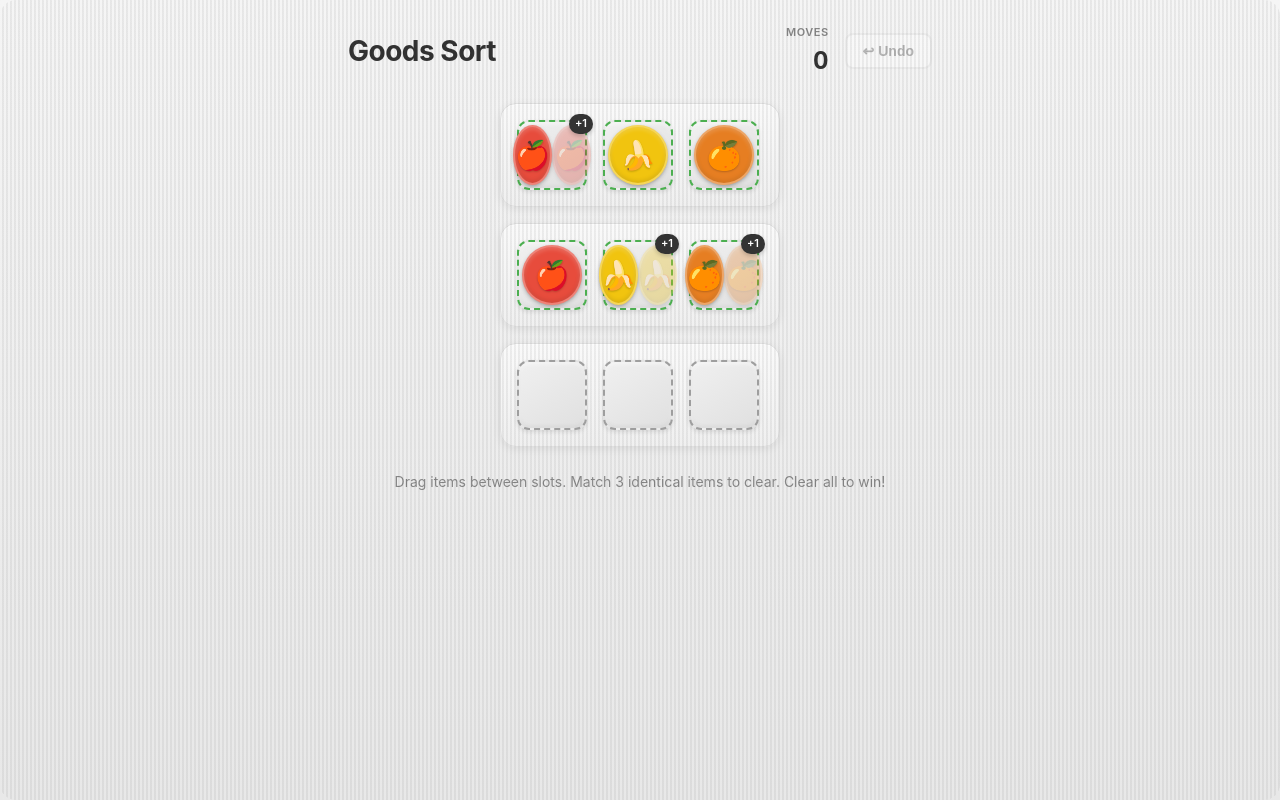
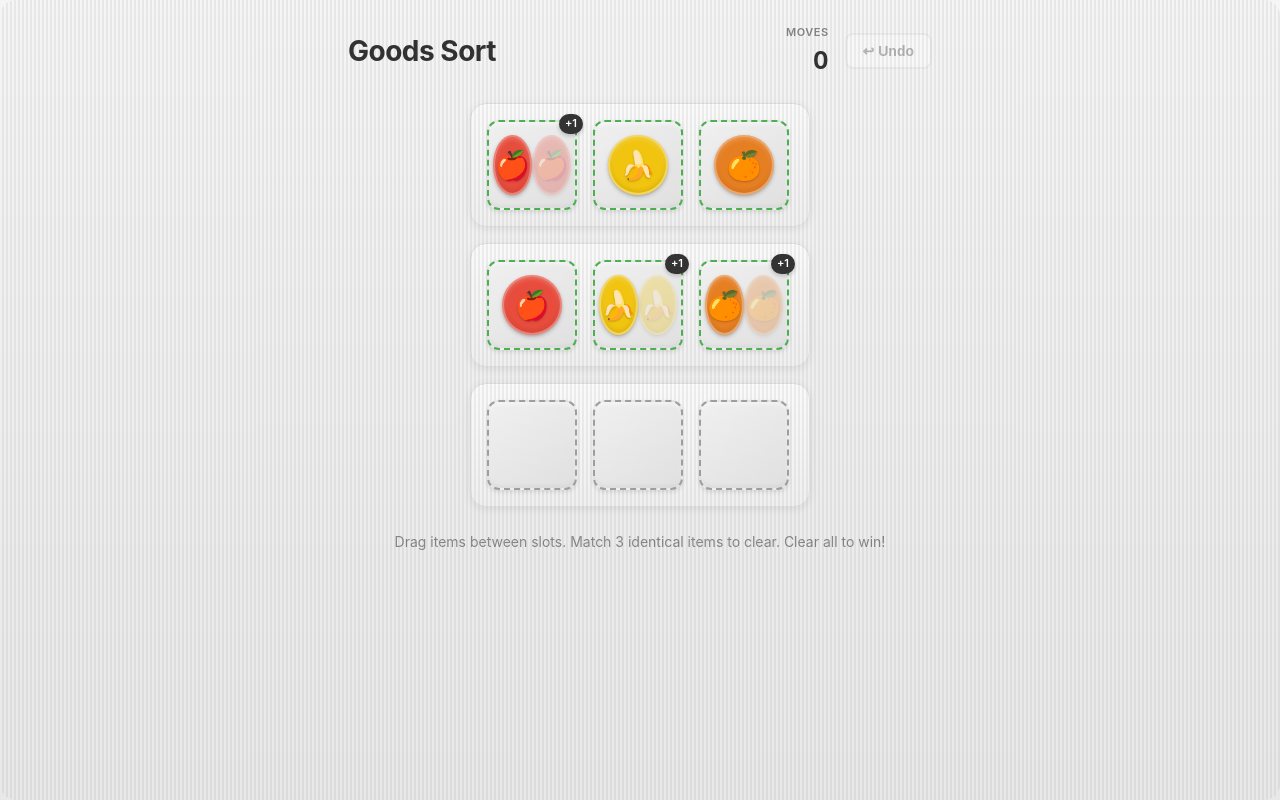
Before and after one commit to audrysbut/goods-sort, a Preact app: page / in a window 1280 px wide. Built offline with nearby package versions, Linux system fonts and the light colour scheme.

Commit message:
Fix: Increase slot/stack width to prevent item distortion
- Slot: 70px -> 90px with flex-shrink: 0
- Stack: 60px -> 70px with flex-shrink: 0
- Shelf min-width: 280px -> 340px
- Items now maintain circular shape when stacked

```diff
--- a/src/components/Shelf.module.css
+++ b/src/components/Shelf.module.css
@@ -10,7 +10,7 @@
   box-shadow:
     0 2px 8px rgba(0, 0, 0, 0.08),
     inset 0 1px 0 rgba(255, 255, 255, 0.5);
-  min-width: 280px;
+  min-width: 340px;
 }
 
 /* Shelf wood texture effect */
--- a/src/components/ShelfSlot.module.css
+++ b/src/components/ShelfSlot.module.css
@@ -1,8 +1,9 @@
 /* src/components/ShelfSlot.module.css */
 
 .slot {
-  width: 70px;
-  height: 70px;
+  width: 90px;
+  height: 90px;
+  min-width: 90px;
   border-radius: 12px;
   background: linear-gradient(145deg, #f0f0f0 0%, #e0e0e0 100%);
   border: 2px dashed transparent;
@@ -21,6 +22,7 @@
     inset 0 2px 4px rgba(255, 255, 255, 0.5),
     inset 0 -2px 4px rgba(0, 0, 0, 0.05),
     0 2px 4px rgba(0, 0, 0, 0.1);
+  flex-shrink: 0;
 }
 
 .slot.canAccept {
@@ -79,11 +81,13 @@
 
 .stack {
   position: relative;
-  width: 60px;
-  height: 60px;
+  width: 70px;
+  height: 70px;
+  min-width: 70px;
   display: flex;
   align-items: center;
   justify-content: center;
+  flex-shrink: 0;
 }
 
 .stackItem {
```
Also changed, not shown: .playwright-mcp/page-2026-10-25T07-18-16-053Z.yml (added), .playwright-mcp/page-2026-10-25T07-18-18-069Z.yml (added), 1 other file (tests, documents, lock files or other folders).
